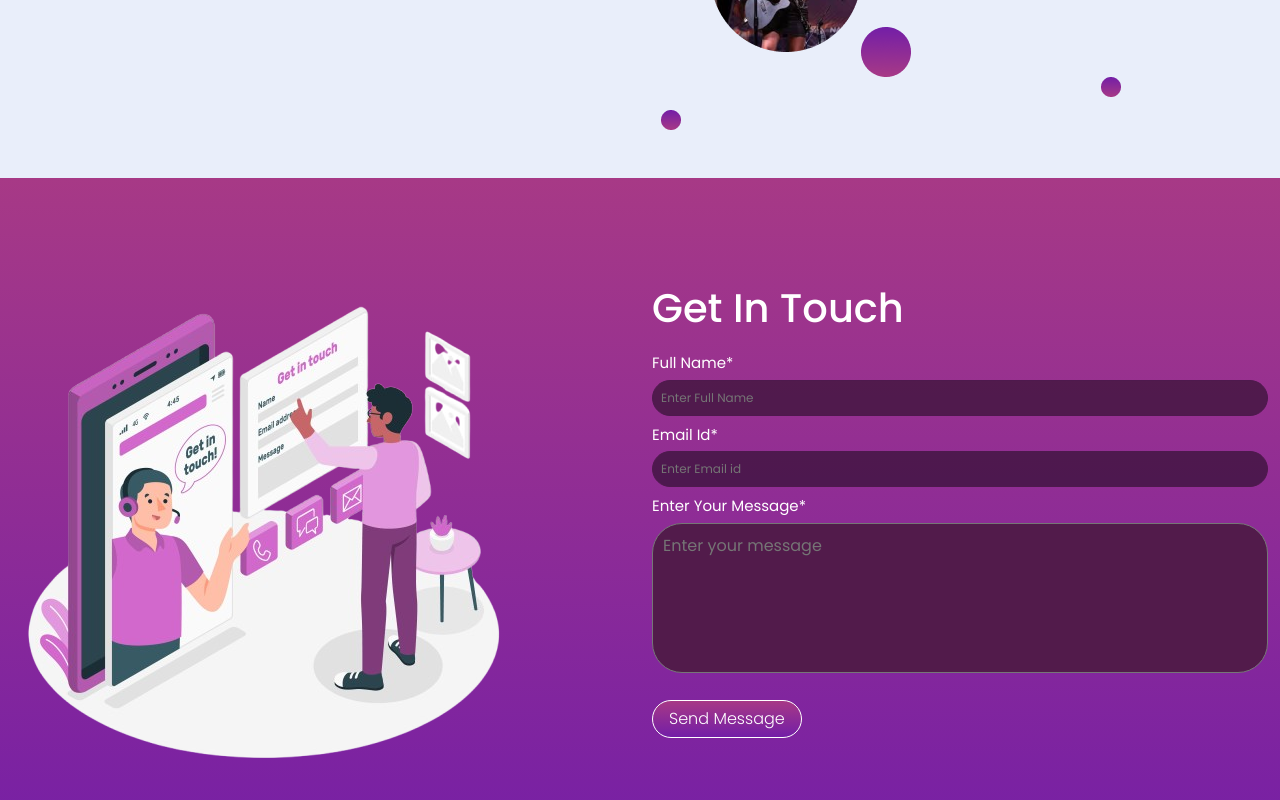
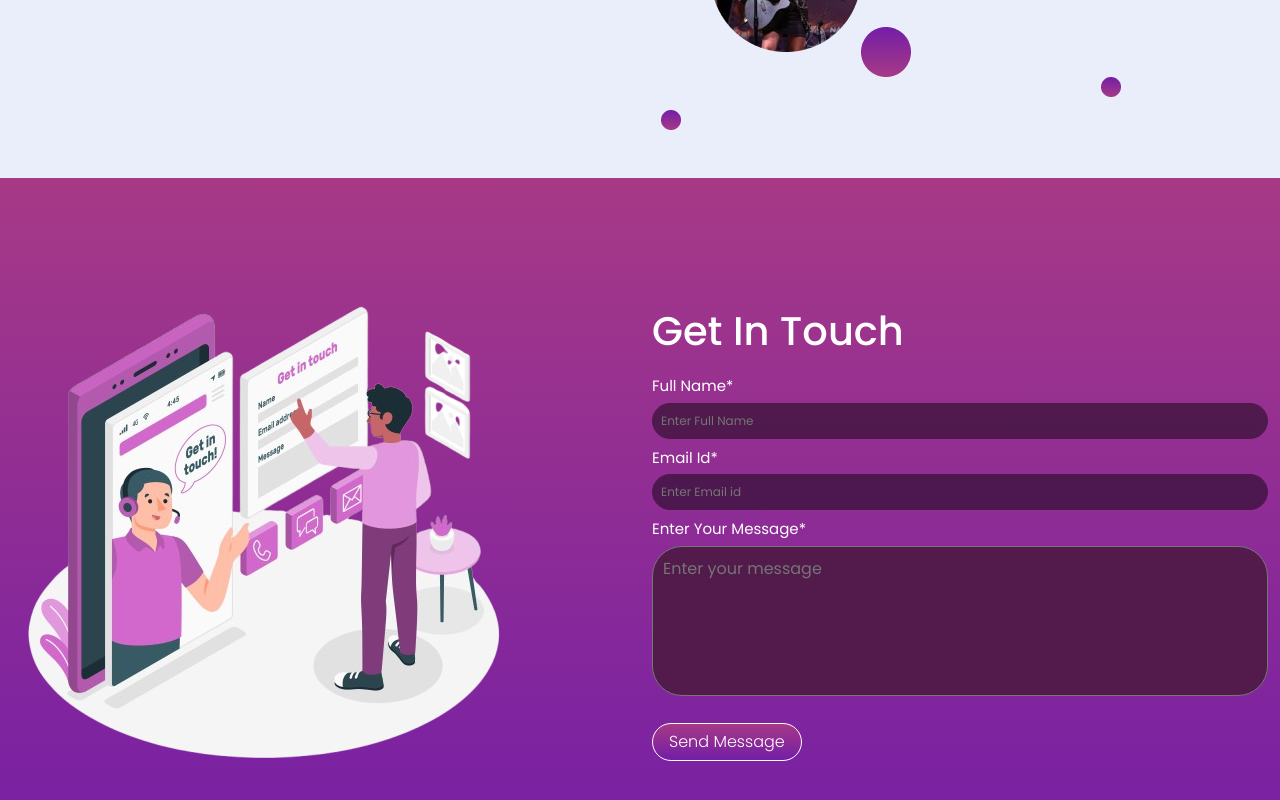
Before and after one commit to Samrita-Swain/Link-In-Blink, a React (Vite) app: page / in a window 1280 px wide. Shown: the part 2046-2846 px from the top of the page. Built offline with nearby package versions, Linux system fonts and the light colour scheme.

Commit message:
fourth-commit

```diff
--- a/src/App.css
+++ b/src/App.css
@@ -211,6 +211,6 @@ input:-internal-autofill-selected {
   background-color: none !important;
   color: #fff !important;
 }
-.footer .row{
-  align-items: center;
+.lastpage .row{
+  align-items: center !important;
 }
```
